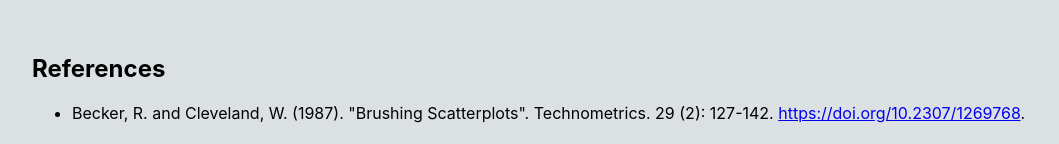
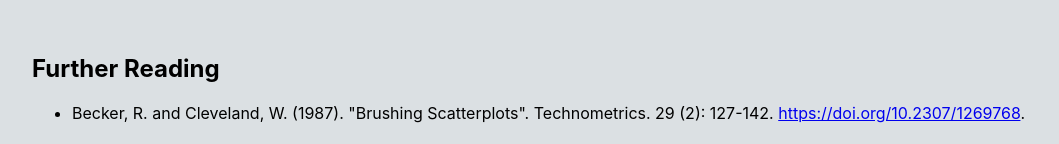
Before and after one commit to hemanrobinson/fast-brushing, a React (Create React App) app: page / in a window 1280 px wide. Shown: the part 1935-2079 px from the top of the page, without its empty margins (108-1167 px from the left). Built offline with nearby package versions, Linux system fonts and the light colour scheme.

Commit message:
improve title, update react-scripts

```diff
--- a/package.json
+++ b/package.json
@@ -16,7 +16,7 @@
     "gh-pages": "^3.1.0",
     "react": "^17.0.1",
     "react-dom": "^17.0.1",
-    "react-scripts": "^4.0.1",
+    "react-scripts": "^5.0.1",
     "typescript": "^4.1.3",
     "web-vitals": "^0.2.4"
   },
--- a/src/App.js
+++ b/src/App.js
@@ -82,7 +82,7 @@ const App = () => {
                 Performance varies on different devices.  My iMac can brush 1,000,000 points per plot; in a 4x4 matrix, that's twelve million points.  As our hardware improves, we'll see these numbers grow.
                 </p>
                 <br/>
-                <h2>References</h2>
+                <h2>Further Reading</h2>
                 <ul>
                     <li>Becker, R. and Cleveland, W. (1987). "Brushing Scatterplots". Technometrics. 29 (2): 127-142. <a href="https://doi.org/10.2307/1269768">https://doi.org/10.2307/1269768</a>.</li><br/>
                     <li>Ho, Y. (2016). Personal communication. <a href="https://www.linkedin.com/in/yang-ho-94b14860/">https://www.linkedin.com/in/yang-ho-94b14860/</a></li><br/>
```
Also changed, not shown: 2 other files (tests, documents, lock files or other folders).
